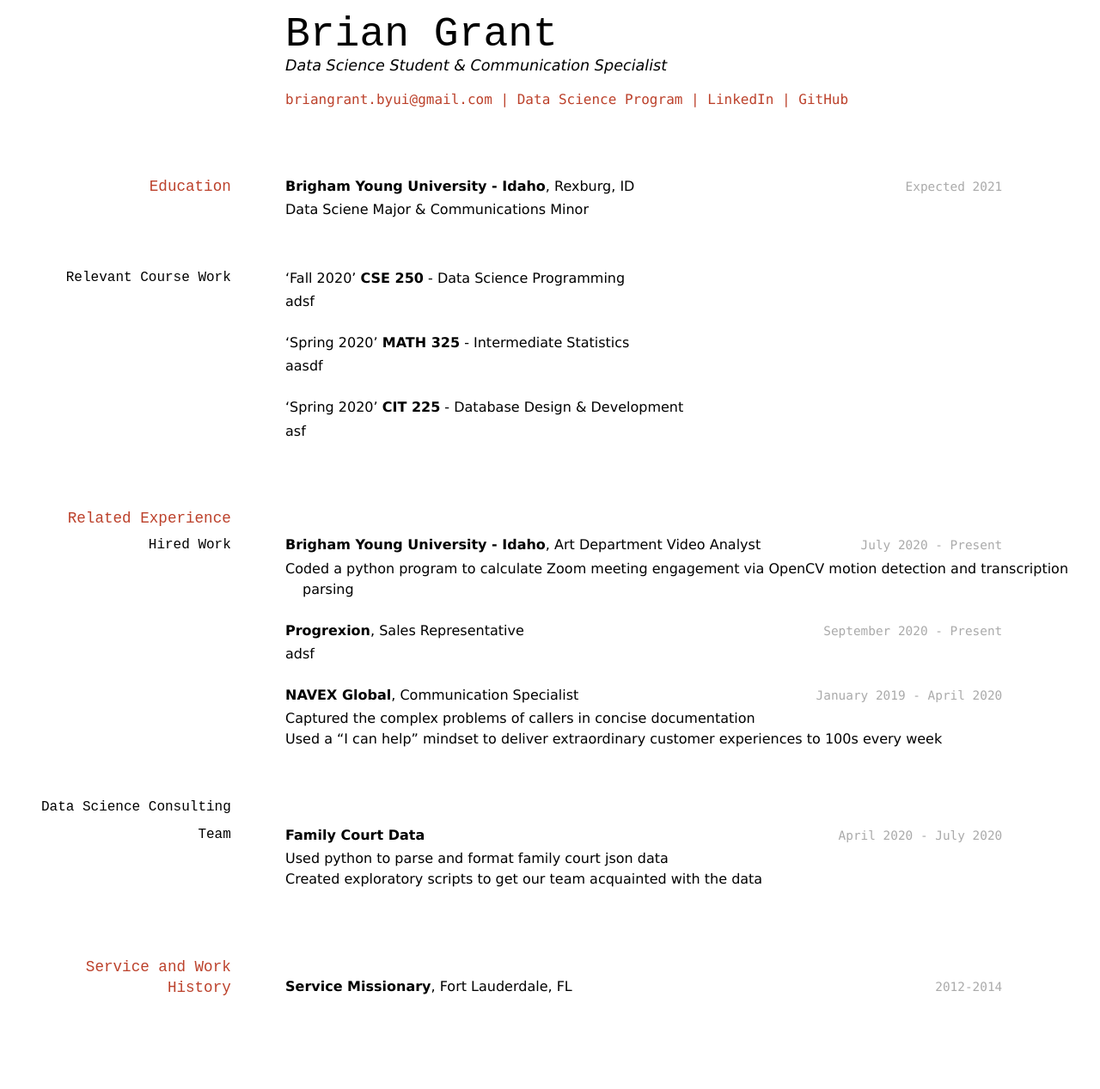
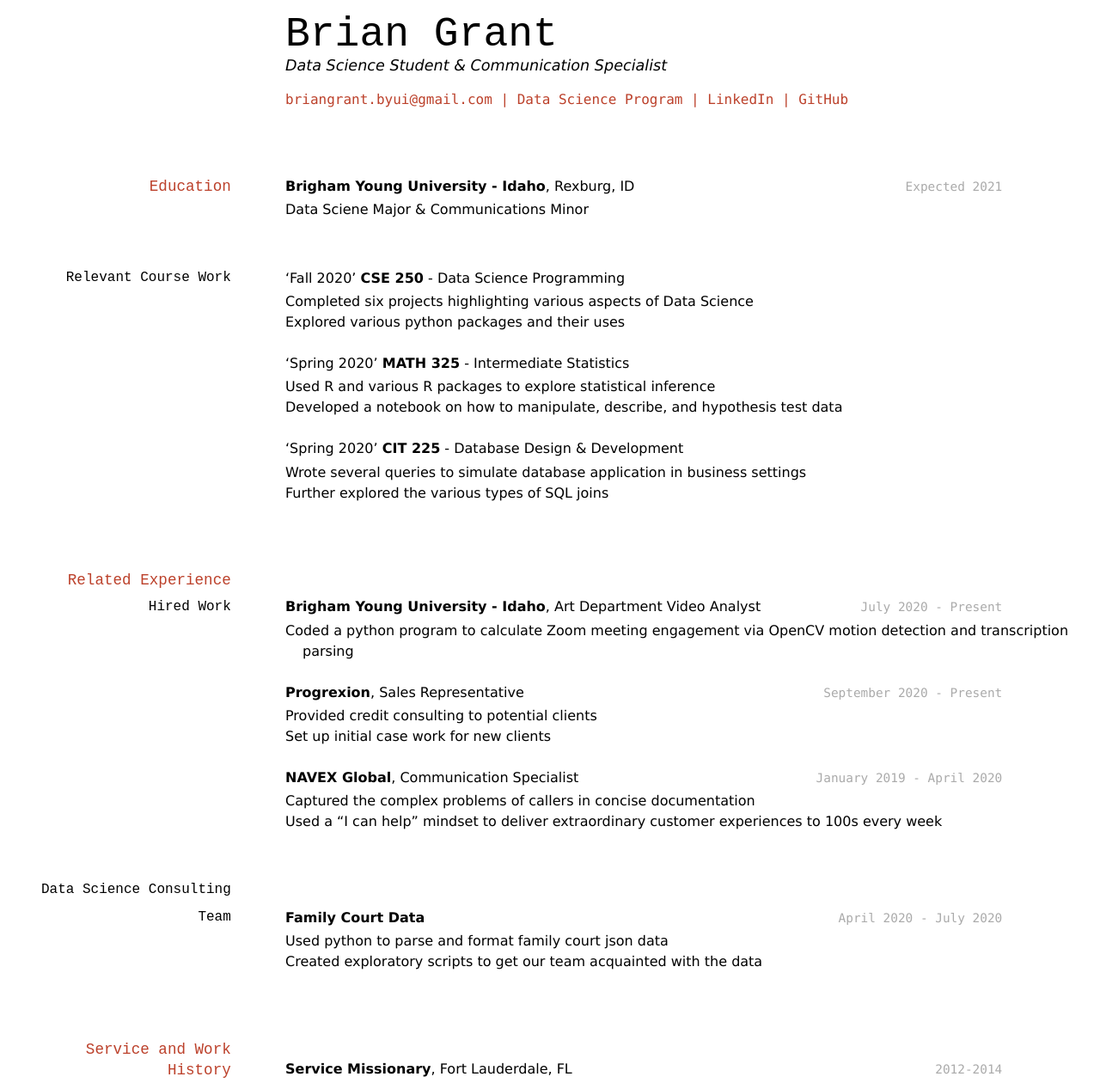
Before and after one commit to BrianGrant-Data/Resume, a Jekyll site: the page built from docs/index.md, in a window 1280 px wide. Shown: the whole page at 86% size. Built offline with Jekyll 4.4.1, drawn with Linux system fonts in a browser that asks for light colours; before the commit the page ends 1171 px from its top, so only the background shows below that.

Commit message:
Update index.md
Finished replacing filler code with relevant information.

```diff
--- a/docs/index.md
+++ b/docs/index.md
@@ -25,15 +25,18 @@ __Brigham Young University - Idaho__, Rexburg, ID
 
 'Fall 2020'
 __CSE 250__ - Data Science Programming
-- adsf
+- Completed six projects highlighting various aspects of Data Science
+- Explored various python packages and their uses
 
 'Spring 2020'
 __MATH 325__ - Intermediate Statistics
-- aasdf
+- Used R and various R packages to explore statistical inference
+- Developed a notebook on how to manipulate, describe, and hypothesis test data
 
 'Spring 2020'
 __CIT 225__ - Database Design & Development
-- asf
+- Wrote several queries to simulate database application in business settings
+- Further explored the various types of SQL joins
 
 
 ## Related Experience
@@ -46,7 +49,8 @@ __Brigham Young University - Idaho__, Art Department Video Analyst
 
 `September 2020 - Present`
 __Progrexion__, Sales Representative
-- adsf
+- Provided credit consulting to potential clients
+- Set up initial case work for new clients
 
 `January 2019 - April 2020`
 __NAVEX Global__, Communication Specialist
```
